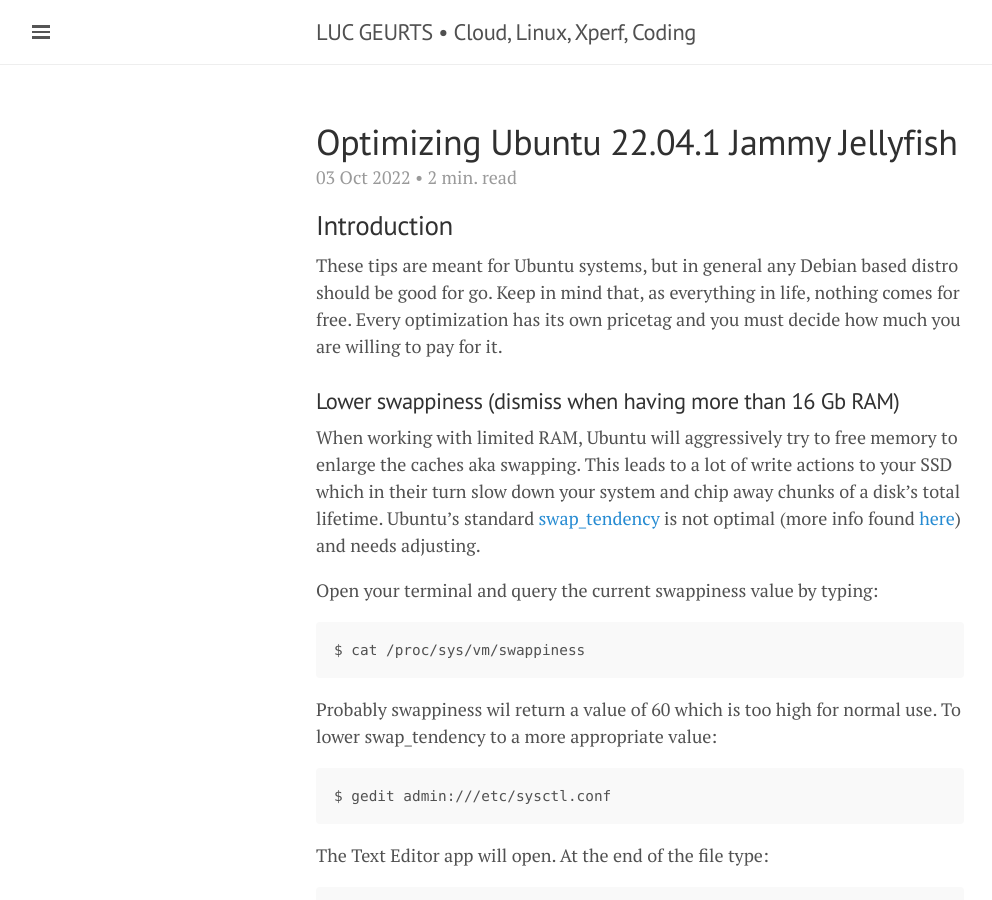
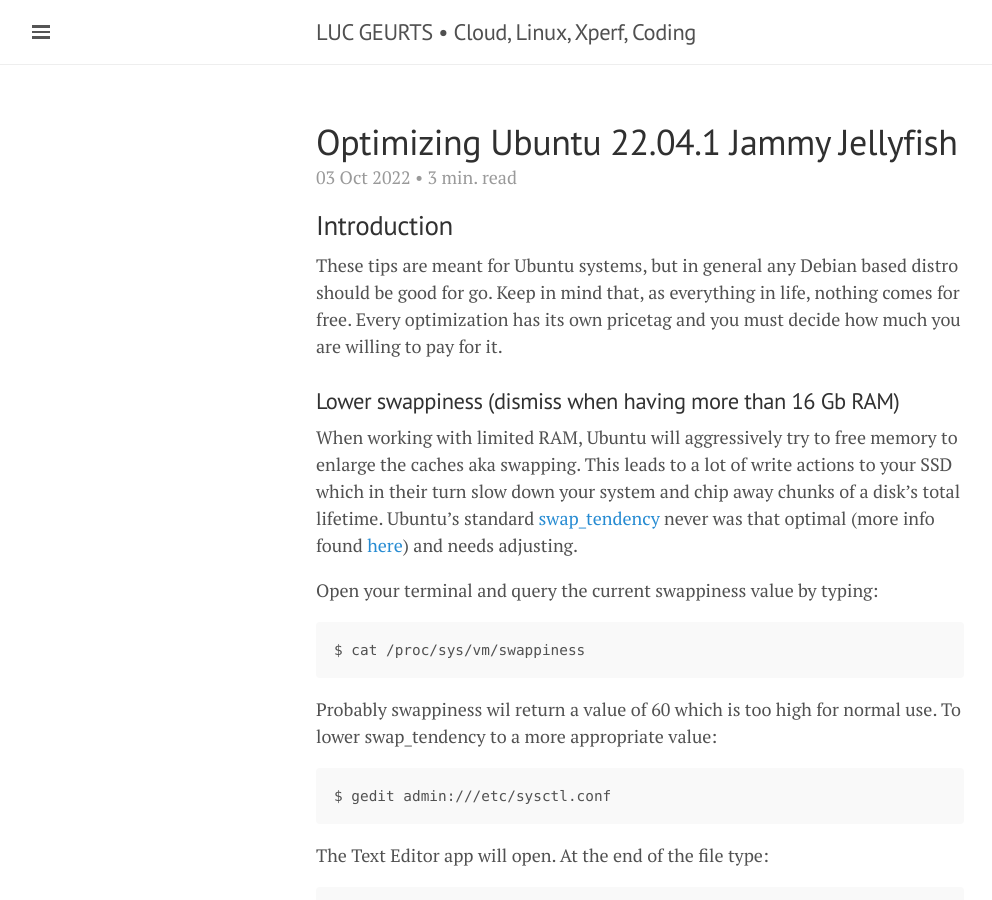
Before and after one commit to lgeurts/lgeurts.github.io, a Jekyll site: the page built from _posts/2022-10-03-optimizing-ubuntu-22.04.1-jammy-jellyfish.md, in a window 1280 px wide and 900 px high. Shown: the whole window, without its empty margins (0-992 px from the left). Built offline with Jekyll 4.4.1, drawn with Linux system fonts in a browser that asks for light colours; nearby versions of some CDN libraries; comment, search, counter and statistics services are not loaded.

Commit message:
Update 2022-10-03-optimizing-ubuntu-22.04.1-jammy-jellyfish.md

````diff
--- a/_posts/2022-10-03-optimizing-ubuntu-22.04.1-jammy-jellyfish.md
+++ b/_posts/2022-10-03-optimizing-ubuntu-22.04.1-jammy-jellyfish.md
@@ -13,7 +13,7 @@
 
 ### Lower swappiness (dismiss when having more than 16 Gb RAM)
 When working with limited RAM, Ubuntu will aggressively try to free memory to enlarge the caches aka swapping. This leads to a lot of write actions to your SSD which in their turn slow down your system and chip away chunks of a disk's total lifetime.
-Ubuntu's standard [swap_tendency](https://unix.stackexchange.com/questions/134202/when-is-swap-triggered-or-how-to-calculate-swap-tendency#134206) is not optimal (more info found [here](https://rudd-o.com/linux-and-free-software/tales-from-responsivenessland-why-linux-feels-slow-and-how-to-fix-that)) and needs adjusting.
+Ubuntu's standard [swap_tendency](https://unix.stackexchange.com/questions/134202/when-is-swap-triggered-or-how-to-calculate-swap-tendency#134206) never was that optimal (more info found [here](https://rudd-o.com/linux-and-free-software/tales-from-responsivenessland-why-linux-feels-slow-and-how-to-fix-that)) and needs adjusting.
 
 Open your terminal and query the current swappiness value by typing:
 ```
````
